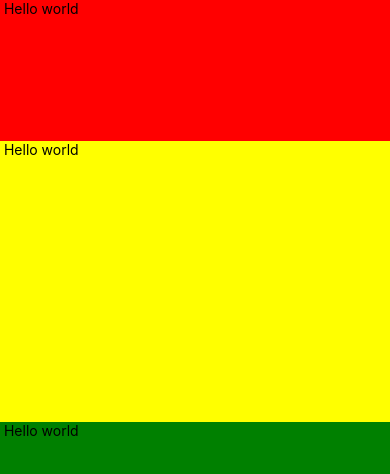
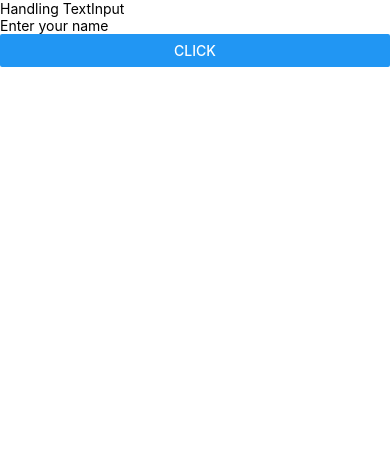
Before and after one commit to KashanMehmood/react-native-learning, a React Native app: screen / in a window 390 px wide. Shown: the top 474 px of the page. Built offline with nearby package versions, Linux system fonts and the light colour scheme.

Commit message:
handle input text

```diff
--- a/App.js
+++ b/App.js
@@ -7,15 +7,32 @@ import {
   Text,
   StatusBar,
   Button,
+  TextInput
 } from 'react-native';
 
 class App extends Component{
+  constructor(props){
+    super();
+    this.state = {
+      userName: ''
+    }
+
+  }
   render(){
     return(
-      <View style={styles.parent} >
-        <Text style={styles.childOne}> Hello world</Text>
-        <Text style={styles.childTwo}> Hello world</Text>
-        <Text style={styles.childThree}> Hello world</Text>
+      <View style={styles.parent}>
+        <Text>Handling TextInput</Text>
+        <Text>{this.state.userName}</Text>
+        <TextInput
+          placeholder={"Enter your name"}
+          onChangeText={ (e) => { this.setState({userName:e}) } }
+        >
+        </TextInput>
+
+        <Button
+          title="Click"
+          onPress={ ()=>{ alert(this.state.userName) } }
+         />
       </View>
     );
   }
@@ -25,25 +42,7 @@ class App extends Component{
 const styles = StyleSheet.create({
   parent:{
     flex:1,
-
-    // to covert flex into row
-    // flexDirection: 'row'
-
-    // to covert flex into row
-    // flexDirection: 'row-reverse'
   },
-  childOne:{
-    flex:1,
-    backgroundColor:'red'
-  },
-  childTwo:{
-    flex:2,
-    backgroundColor:'yellow'
-  },
-  childThree:{
-    flex:3,
-    backgroundColor:'green'
-  }
 })
 
 
```
